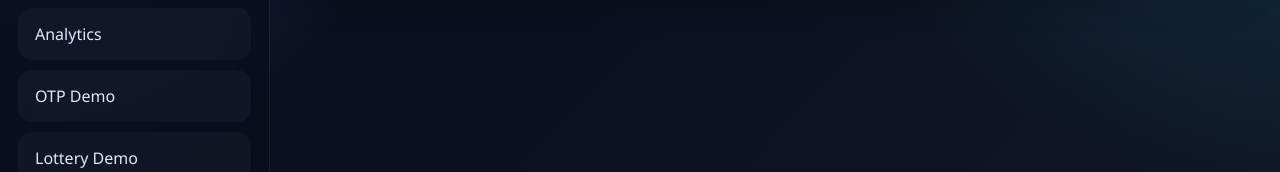
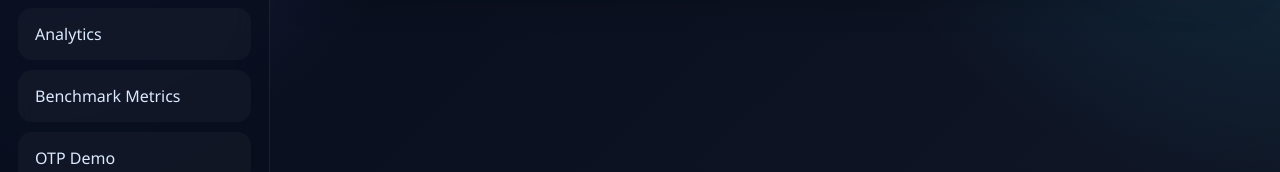
Before and after one commit to Udvik/HYQRAAS, a React app in the folder frontend/: page /history in a window 1280 px wide. Shown: the part 254-426 px from the top of the page. Built offline with nearby package versions, Linux system fonts and the light colour scheme; no server answers; the HTML template or start-up script is replaced by a standard one.

Commit message:
Add 'Benchmark Metrics' field to Sidebar component

```diff
--- a/frontend/src/components/Sidebar.jsx
+++ b/frontend/src/components/Sidebar.jsx
@@ -4,6 +4,7 @@ const links = [
   { name: "Dashboard", path: "/" },
   { name: "Generator", path: "/generator" },
   { name: "Analytics", path: "/analytics" },
+  { name: "Benchmark Metrics", path: "/benchmark-metrics" },
   { name: "OTP Demo", path: "/otp" },
   { name: "Lottery Demo", path: "/lottery" },
   { name: "History", path: "/history" },
```
